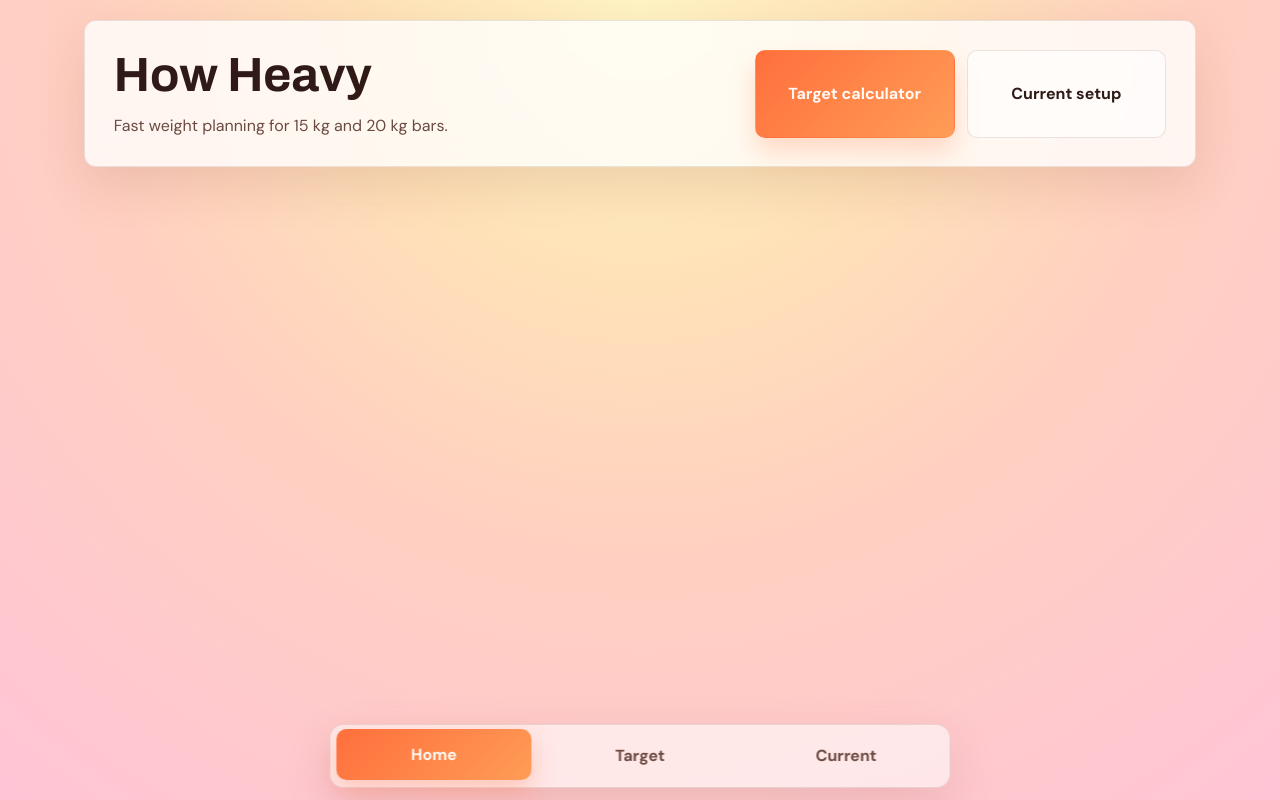
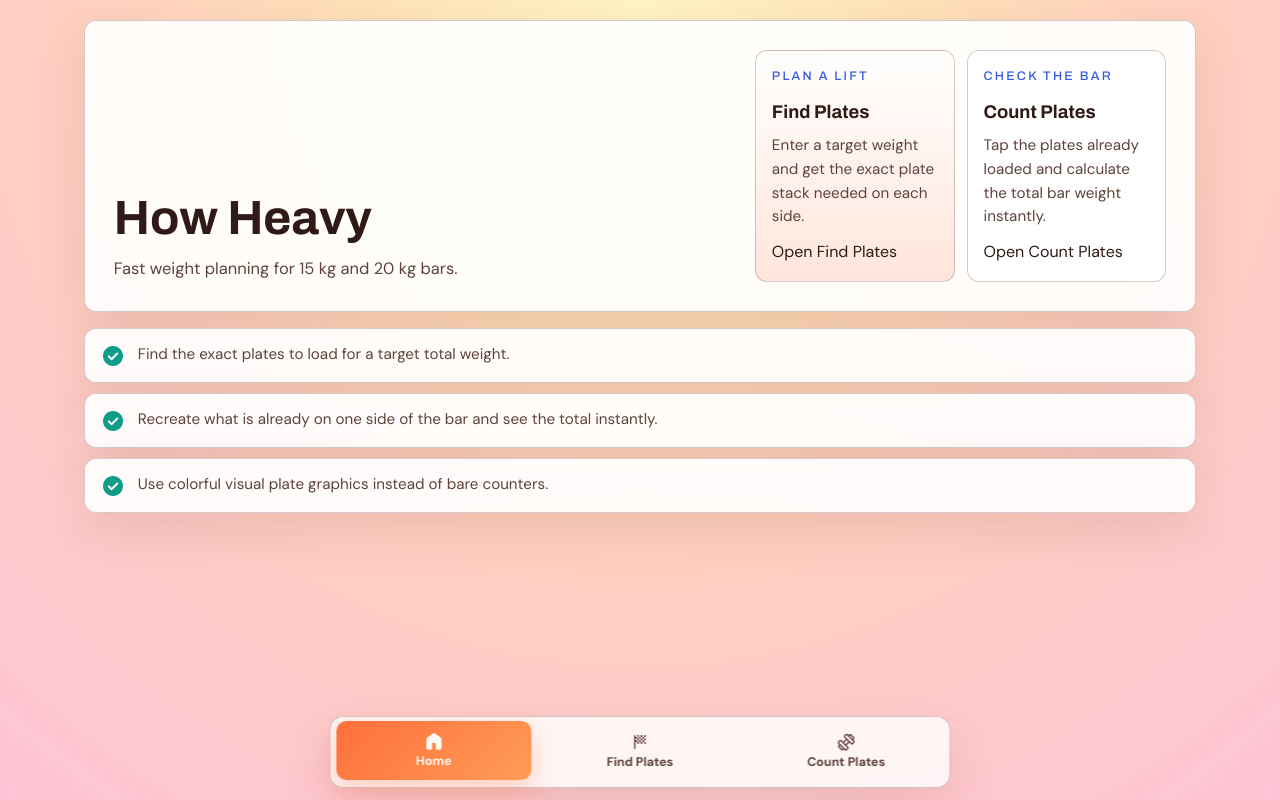
Before and after one commit to tomaszwojcikowski/how-heavy, a SvelteKit app: page / in a window 1280 px wide. Built offline with nearby package versions, Linux system fonts and the light colour scheme.

Commit message:
feat: enhance UI and functionality by updating styles, adding new components, and improving accessibility features

```diff
--- a/src/app.css
+++ b/src/app.css
@@ -2,24 +2,64 @@
 	color-scheme: light;
 	font-family: 'DM Sans', sans-serif;
 	--page-bg: radial-gradient(circle at top, #fff4c4 0%, #ffe1b8 28%, #ffd0c1 54%, #ffc4d6 100%);
-	--surface-1: rgba(255, 255, 255, 0.78);
-	--surface-2: rgba(255, 247, 240, 0.92);
-	--surface-3: rgba(255, 255, 255, 0.56);
-	--outline: rgba(82, 41, 29, 0.12);
+	--surface-1: rgba(255, 255, 255, 0.92);
+	--surface-2: rgba(255, 250, 246, 0.98);
+	--surface-3: rgba(255, 255, 255, 0.8);
+	--surface-4: rgba(255, 255, 255, 0.98);
+	--outline: rgba(82, 41, 29, 0.24);
 	--ink-strong: #2f1a17;
-	--ink-soft: #6b4a42;
+	--ink-soft: #452a24;
+	--ink-muted: #5f433c;
+	--ink-faint: #7a615a;
 	--accent-primary: #ff6f3c;
 	--accent-secondary: #0f9d87;
 	--accent-tertiary: #3559e0;
 	--shadow: 0 18px 50px rgba(99, 36, 19, 0.12);
 	--radius-xl: 12px;
 	--radius-lg: 8px;
-	--md-sys-color-primary: #a23c1b;
+	--type-display: clamp(2.2rem, 5vw, 4rem);
+	--type-headline: clamp(1.9rem, 4vw, 3rem);
+	--type-title: 1.15rem;
+	--type-body-lg: 1.03rem;
+	--type-body-md: 0.95rem;
+	--type-body-sm: 0.88rem;
+	--type-label: 0.78rem;
+	--leading-tight: 1.06;
+	--leading-copy: 1.55;
+	--md-sys-color-primary: #c84b1c;
 	--md-sys-color-on-primary: #ffffff;
+	--md-sys-color-primary-container: #ffdbcf;
+	--md-sys-color-on-primary-container: #380e00;
 	--md-sys-color-secondary: #166653;
 	--md-sys-color-on-secondary: #ffffff;
+	--md-sys-color-secondary-container: #ffdbcf;
+	--md-sys-color-on-secondary-container: #380e00;
+	--md-sys-color-tertiary: #3559e0;
+	--md-sys-color-on-tertiary: #ffffff;
+	--md-sys-color-tertiary-container: #dee1ff;
+	--md-sys-color-on-tertiary-container: #0009a3;
+	--md-sys-color-error: #ba1a1a;
+	--md-sys-color-on-error: #ffffff;
+	--md-sys-color-error-container: #ffdad6;
+	--md-sys-color-on-error-container: #410002;
 	--md-sys-color-surface: #fffaf5;
 	--md-sys-color-on-surface: #2f1a17;
+	--md-sys-color-surface-variant: #f5e0d7;
+	--md-sys-color-on-surface-variant: #52291d;
+	--md-sys-color-outline: #855443;
+	--md-sys-color-outline-variant: #e7bdb0;
+	--md-sys-color-background: #fffaf5;
+	--md-sys-color-on-background: #2f1a17;
+	--md-ref-typeface-plain: 'DM Sans', sans-serif;
+	--md-ref-typeface-brand: 'Archivo', sans-serif;
+	--md-sys-shape-corner-extra-small: 4px;
+	--md-sys-shape-corner-small: 6px;
+	--md-sys-shape-corner-medium: 8px;
+	--md-sys-shape-corner-large: 10px;
+	--md-sys-shape-corner-extra-large: 12px;
+	--md-sys-motion-duration-short2: 180ms;
+	--md-sys-motion-duration-medium1: 250ms;
+	--md-sys-motion-easing-standard: cubic-bezier(0.2, 0, 0, 1);
 }
 
 html,
@@ -32,7 +72,7 @@ body {
 
 body {
 	min-height: 100vh;
-	line-height: 1.5;
+	line-height: var(--leading-copy);
 }
 
 button,
@@ -80,7 +120,7 @@ p {
 }
 
 .eyebrow {
-	font-size: 0.78rem;
+	font-size: var(--type-label);
 	letter-spacing: 0.18em;
 	text-transform: uppercase;
 	color: var(--accent-tertiary);
@@ -88,13 +128,14 @@ p {
 }
 
 .topbar h1 {
-	font-size: clamp(2rem, 5vw, 3.75rem);
-	line-height: 0.95;
+	font-size: var(--type-display);
+	line-height: var(--leading-tight);
 }
 
 .topbar-copy {
 	max-width: 36rem;
-	color: var(--ink-soft);
+	color: var(--ink-muted);
+	font-size: var(--type-body-lg);
 }
 
 .primary-nav {
@@ -118,12 +159,34 @@ p {
 }
 
 .primary-nav a {
-	padding: 0.85rem 1rem;
+	padding: 0.6rem 0.5rem;
 	text-align: center;
 	border-radius: 10px;
 	font-weight: 700;
-	color: var(--ink-soft);
+	color: var(--ink-muted);
 	transition: background-color 0.2s ease, color 0.2s ease, transform 0.2s ease;
+	position: relative;
+	overflow: hidden;
+	display: flex;
+	flex-direction: column;
+	align-items: center;
+	gap: 0.18rem;
+}
+
+.nav-icon {
+	font-size: 1.35rem;
+	font-variation-settings: 'FILL' 0, 'wght' 300, 'GRAD' 0, 'opsz' 24;
+	transition: font-variation-settings 0.18s ease;
+	line-height: 1;
+}
+
+.nav-label {
+	font-size: var(--type-label);
+	line-height: 1;
+}
+
+.primary-nav a.active .nav-icon {
+	font-variation-settings: 'FILL' 1, 'wght' 600, 'GRAD' 0, 'opsz' 24;
 }
 
 .primary-nav a.active {
@@ -162,14 +225,15 @@ p {
 .hero-copy h1,
 .hero-copy h2,
 .section-heading h2 {
-	font-size: clamp(2rem, 4vw, 3rem);
-	line-height: 1.08;
+	font-size: var(--type-headline);
+	line-height: var(--leading-tight);
 }
 
 .hero-copy p,
 .section-heading p,
 .feature-card p {
-	color: var(--ink-soft);
+	color: var(--ink-muted);
+	font-size: var(--type-body-lg);
 }
 
 .hero-actions {
@@ -301,7 +365,7 @@ p {
 	gap: 1rem;
 	padding-bottom: 0.85rem;
 	border-bottom: 1px solid var(--outline);
-	color: var(--ink-soft);
+	color: var(--ink-muted);
 }
 
 .placeholder-row:last-child {
@@ -379,9 +443,12 @@ p {
 		--surface-1: rgba(34, 28, 28, 0.82);
 		--surface-2: rgba(28, 24, 24, 0.92);
 		--surface-3: rgba(31, 27, 30, 0.8);
-		--outline: rgba(255, 236, 225, 0.12);
+		--surface-4: rgba(44, 38, 40, 0.92);
+		--outline: rgba(255, 236, 225, 0.18);
 		--ink-strong: #fff4ea;
-		--ink-soft: #d7c0b6;
+		--ink-soft: #e3cec4;
+		--ink-muted: #c7b2a8;
+		--ink-faint: #a68f86;
 		--shadow: 0 18px 50px rgba(0, 0, 0, 0.34);
 	}
 
--- a/src/app.html
+++ b/src/app.html
@@ -10,6 +10,10 @@
 			href="https://fonts.googleapis.com/css2?family=Archivo:wght@500;600;700;800&family=DM+Sans:wght@400;500;700&display=swap"
 			rel="stylesheet"
 		/>
+		<link
+			href="https://fonts.googleapis.com/css2?family=Material+Symbols+Rounded:opsz,wght,FILL,GRAD@20..48,100..700,0..1,-50..200&display=block"
+			rel="stylesheet"
+		/>
 		%sveltekit.head%
 	</head>
 	<body data-sveltekit-preload-data="hover">
--- a/src/lib/components/BarSelector.svelte
+++ b/src/lib/components/BarSelector.svelte
@@ -7,22 +7,18 @@
 	export let onChange: (nextValue: BarWeight) => void = () => {};
 </script>
 
-<div class="bar-selector" aria-label={label}>
-	<p>{label}</p>
-	<div class="bar-selector__choices" role="radiogroup" aria-label={label}>
+<div class="bar-selector" role="group" aria-label={label}>
+	<p class="bar-selector__label">{label}</p>
+	<md-segmented-button-set>
 		{#each BAR_OPTIONS as option (option)}
-			<button
-				type="button"
-				class:selected={option === value}
-				role="radio"
-				aria-checked={option === value}
+			<!-- svelte-ignore a11y_click_events_have_key_events a11y_no_static_element_interactions -->
+			<md-segmented-button
+				label="{option} kg bar"
+				selected={option === value}
 				onclick={() => onChange(option)}
-			>
-				<span>{option}</span>
-				<small>kg bar</small>
-			</button>
+			></md-segmented-button>
 		{/each}
-	</div>
+	</md-segmented-button-set>
 </div>
 
 <style>
@@ -31,45 +27,13 @@
 		gap: 0.85rem;
 	}
 
-	p {
+	.bar-selector__label {
 		margin: 0;
 		font-weight: 700;
 		color: var(--ink-soft);
 	}
 
-	.bar-selector__choices {
-		display: grid;
-		grid-template-columns: repeat(2, minmax(0, 1fr));
-		gap: 0.75rem;
-	}
-
-	button {
-		border: 1px solid var(--outline);
-		background: rgba(255, 255, 255, 0.65);
-		border-radius: 8px;
-		padding: 0.9rem 1rem;
-		display: grid;
-		gap: 0.15rem;
-		justify-items: start;
-		font: inherit;
-		cursor: pointer;
-		transition: transform 0.18s ease, border-color 0.18s ease, box-shadow 0.18s ease;
-	}
-
-	button span {
-		font-family: 'Archivo', sans-serif;
-		font-size: 1.4rem;
-	}
-
-	button small {
-		font-size: 0.82rem;
-		color: var(--ink-soft);
-	}
-
-	button.selected {
-		background: linear-gradient(135deg, rgba(255, 111, 60, 0.18), rgba(15, 157, 135, 0.18));
-		border-color: rgba(255, 111, 60, 0.45);
-		box-shadow: 0 12px 22px rgba(255, 111, 60, 0.16);
-		transform: translateY(-1px);
+	md-segmented-button-set {
+		width: 100%;
 	}
 </style>
--- a/src/lib/components/WeightKeypad.svelte
+++ b/src/lib/components/WeightKeypad.svelte
@@ -1,36 +1,51 @@
 <script lang="ts">
+	import { afterUpdate } from 'svelte';
+
 	export let value = '';
 	export let label = 'Target total';
 	export let helper = 'Use presets or type a total weight';
 	export let presets: number[] = [];
 	export let onValueChange: (nextValue: string) => void = () => {};
 
+	let fieldEl: HTMLElement | undefined;
+
+	afterUpdate(() => {
+		if (fieldEl) {
+			(fieldEl as any).value = value;
+		}
+	});
+
 	function applyPreset(preset: number) {
 		onValueChange(String(preset));
 	}
+
+	$: normalizedValue = Number.parseFloat(value.replace(',', '.'));
 </script>
 
 <div class="weight-keypad">
-	<label>
-		<span>{label}</span>
-		<input
-			type="number"
-			min="0"
-			step="0.25"
-			inputmode="decimal"
-			placeholder="100"
-			value={value}
-			oninput={(event) => onValueChange((event.currentTarget as HTMLInputElement).value)}
-		/>
-	</label>
+	<md-outlined-text-field
+		bind:this={fieldEl}
+		type="text"
+		{label}
+		suffix-text="kg"
+		inputmode="decimal"
+		placeholder="100"
+		supporting-text={helper}
+		oninput={(e: Event) => onValueChange((e.currentTarget as any).value)}
+	></md-outlined-text-field>
 
-	<p>{helper}</p>
-
-	<div class="weight-keypad__presets" aria-label="Common target presets">
-		{#each presets as preset (preset)}
-			<button type="button" onclick={() => applyPreset(preset)}>{preset} kg</button>
-		{/each}
-	</div>
+	{#if presets.length > 0}
+		<md-chip-set aria-label="Common target presets">
+			{#each presets as preset (preset)}
+				<!-- svelte-ignore a11y_click_events_have_key_events a11y_no_static_element_interactions -->
+				<md-filter-chip
+					label="{preset} kg"
+					selected={normalizedValue === preset}
+					onclick={() => applyPreset(preset)}
+				></md-filter-chip>
+			{/each}
+		</md-chip-set>
+	{/if}
 </div>
 
 <style>
@@ -39,49 +54,11 @@
 		gap: 0.85rem;
 	}
 
-	label {
-		display: grid;
-		gap: 0.55rem;
+	md-outlined-text-field {
+		width: 100%;
 	}
 
-	span {
-		font-weight: 700;
-		color: var(--ink-soft);
-	}
-
-	input {
-		width: 100%;
-		box-sizing: border-box;
-		border: 1px solid var(--outline);
-		background: rgba(255, 255, 255, 0.72);
-		border-radius: 8px;
-		padding: 1rem 1.1rem;
-		font: inherit;
-		font-size: 1.2rem;
-		font-weight: 700;
-		color: var(--ink-strong);
-	}
-
-	p {
-		margin: 0;
-		color: var(--ink-soft);
-		font-size: 0.94rem;
-	}
-
-	.weight-keypad__presets {
-		display: flex;
+	md-chip-set {
 		flex-wrap: wrap;
-		gap: 0.6rem;
-	}
-
-	button {
-		border: 1px solid var(--outline);
-		background: rgba(255, 255, 255, 0.7);
-		border-radius: 8px;
-		padding: 0.7rem 0.95rem;
-		font: inherit;
-		font-weight: 700;
-		color: var(--ink-strong);
-		cursor: pointer;
 	}
 </style>
--- a/src/lib/site.ts
+++ b/src/lib/site.ts
@@ -1,6 +1,16 @@
 export const appName = 'How Heavy';
 
 export const tagline = 'Fast weight planning for 15 kg and 20 kg bars.';
+
+export const modeLabels = {
+	findPlates: 'Find Plates',
+	countPlates: 'Count Plates'
+} as const;
+
+export const modeDescriptions = {
+	findPlates: 'Enter a target weight and get the exact plate stack needed on each side.',
+	countPlates: 'Tap the plates already loaded and calculate the total bar weight instantly.'
+} as const;
 
 export const featureHighlights = [
 	'Find the exact plates to load for a target total weight.',
--- a/src/routes/+layout.svelte
+++ b/src/routes/+layout.svelte
@@ -2,6 +2,7 @@
 	import { base, resolve } from '$app/paths';
 	import { page } from '$app/state';
 	import favicon from '$lib/assets/favicon.svg';
+	import { modeLabels } from '$lib/site';
 	import '$lib/material';
 	import '../app.css';
 
@@ -13,7 +14,7 @@
 	<title>How Heavy</title>
 	<meta
 		name="description"
-		content="Colorful mobile-first calculator for barbell target weight and currently loaded plates."
+		content="Colorful mobile-first calculator to find the right plates for a target weight or count plates already loaded on the bar."
 	/>
 </svelte:head>
 
@@ -23,8 +24,20 @@
 	</main>
 
 	<nav class="primary-nav" aria-label="Primary">
-		<a class:active={page.url.pathname === `${base}/`} href={resolve('/')}>Home</a>
-		<a class:active={page.url.pathname === `${base}/target/`} href={resolve('/target')}>Target</a>
-		<a class:active={page.url.pathname === `${base}/current/`} href={resolve('/current')}>Current</a>
+		<a class:active={page.url.pathname === `${base}/`} href={resolve('/')}>
+			<span class="nav-icon material-symbols-rounded" aria-hidden="true">home</span>
+			<span class="nav-label">Home</span>
+			<md-ripple></md-ripple>
+		</a>
+		<a class:active={page.url.pathname === `${base}/target/`} href={resolve('/target')}>
+			<span class="nav-icon material-symbols-rounded" aria-hidden="true">sports_score</span>
+			<span class="nav-label">{modeLabels.findPlates}</span>
+			<md-ripple></md-ripple>
+		</a>
+		<a class:active={page.url.pathname === `${base}/current/`} href={resolve('/current')}>
+			<span class="nav-icon material-symbols-rounded" aria-hidden="true">exercise</span>
+			<span class="nav-label">{modeLabels.countPlates}</span>
+			<md-ripple></md-ripple>
+		</a>
 	</nav>
 </div>
--- a/src/routes/+page.svelte
+++ b/src/routes/+page.svelte
@@ -1,6 +1,6 @@
 <script lang="ts">
 	import { resolve } from '$app/paths';
-	import { appName, tagline } from '$lib/site';
+	import { appName, featureHighlights, modeDescriptions, modeLabels, tagline } from '$lib/site';
 </script>
 
 <svelte:head>
@@ -13,8 +13,99 @@
 		<p>{tagline}</p>
 	</div>
 
-	<div class="hero-actions">
-		<a class="cta cta-primary" href={resolve('/target')}>Target calculator</a>
-		<a class="cta cta-secondary" href={resolve('/current')}>Current setup</a>
+	<div class="mode-grid">
+		<section class="mode-card mode-card--primary">
+			<p class="eyebrow">Plan A Lift</p>
+			<h2>{modeLabels.findPlates}</h2>
+			<p>{modeDescriptions.findPlates}</p>
+			<md-filled-button href={resolve('/target')}>Open {modeLabels.findPlates}</md-filled-button>
+		</section>
+
+		<section class="mode-card">
+			<p class="eyebrow">Check The Bar</p>
+			<h2>{modeLabels.countPlates}</h2>
+			<p>{modeDescriptions.countPlates}</p>
+			<md-filled-tonal-button href={resolve('/current')}>Open {modeLabels.countPlates}</md-filled-tonal-button>
+		</section>
 	</div>
 </section>
+
+<ul class="feature-list">
+	{#each featureHighlights as highlight}
+		<li>
+			<span class="feature-icon material-symbols-rounded" aria-hidden="true">check_circle</span>
+			<span>{highlight}</span>
+		</li>
+	{/each}
+</ul>
+
+<style>
+	.mode-grid {
+		display: grid;
+		grid-template-columns: repeat(2, minmax(0, 1fr));
+		gap: 0.75rem;
+	}
+
+	.mode-card {
+		display: grid;
+		gap: 0.7rem;
+		padding: 1rem;
+		background: var(--surface-4, var(--surface-1));
+		border: 1px solid var(--outline);
+		border-radius: var(--radius-xl);
+	}
+
+	.mode-card--primary {
+		background: linear-gradient(180deg, rgba(255, 255, 255, 0.74), rgba(255, 219, 207, 0.72));
+	}
+
+	.mode-card h2 {
+		font-size: var(--type-title);
+		line-height: 1.15;
+	}
+
+	.mode-card p:not(.eyebrow) {
+		font-size: var(--type-body-md);
+		color: var(--ink-muted);
+	}
+
+	.mode-card md-filled-button,
+	.mode-card md-filled-tonal-button {
+		width: 100%;
+	}
+
+	.feature-list {
+		list-style: none;
+		margin: 0;
+		padding: 0;
+		display: grid;
+		gap: 0.6rem;
+	}
+
+	.feature-list li {
+		display: flex;
+		align-items: flex-start;
+		gap: 0.8rem;
+		padding: 0.9rem 1rem;
+		background: var(--surface-1);
+		border: 1px solid var(--outline);
+		border-radius: var(--radius-xl);
+		box-shadow: var(--shadow);
+		backdrop-filter: blur(18px);
+		font-size: var(--type-body-md);
+		color: var(--ink-muted);
+	}
+
+	.feature-icon {
+		color: var(--accent-secondary);
+		font-variation-settings: 'FILL' 1, 'wght' 400, 'GRAD' 0, 'opsz' 24;
+		flex-shrink: 0;
+		margin-top: 0.05rem;
+	}
+
+	@media (max-width: 42rem) {
+		.mode-grid {
+			grid-template-columns: 1fr;
+		}
+	}
+</style>
--- a/src/routes/target/+page.svelte
+++ b/src/routes/target/+page.svelte
@@ -5,6 +5,7 @@
 	import BarSelector from '$lib/components/BarSelector.svelte';
 	import ResultCard from '$lib/components/ResultCard.svelte';
 	import WeightKeypad from '$lib/components/WeightKeypad.svelte';
+	import { modeLabels } from '$lib/site';
 	import { loadCalculatorState, saveTargetState } from '$lib/stores/calculator';
 	import type { BarWeight } from '$lib/types/gym';
 	import { resolveTargetLoad } from '$lib/utils/calculations';
@@ -33,7 +34,7 @@
 </script>
 
 <svelte:head>
-	<title>How Heavy | Target</title>
+	<title>How Heavy | {modeLabels.findPlates}</title>
 </svelte:head>
 
 <section class="calculator-shell">
@@ -49,7 +50,7 @@
 				<WeightKeypad
 					value={targetValue}
 					presets={presets}
-					helper="Common targets are one tap away. Decimal values are supported."
+					helper="Enter a total weight to get the plates needed on each side."
 					onValueChange={(nextValue) => (targetValue = nextValue)}
 				/>
 			</section>
```
Also changed, not shown: src/lib/components/PlatePicker.svelte (+98 -36 lines), src/lib/components/ResultCard.svelte (+29 -13 lines), src/routes/current/+page.svelte (+10 -7 lines).
